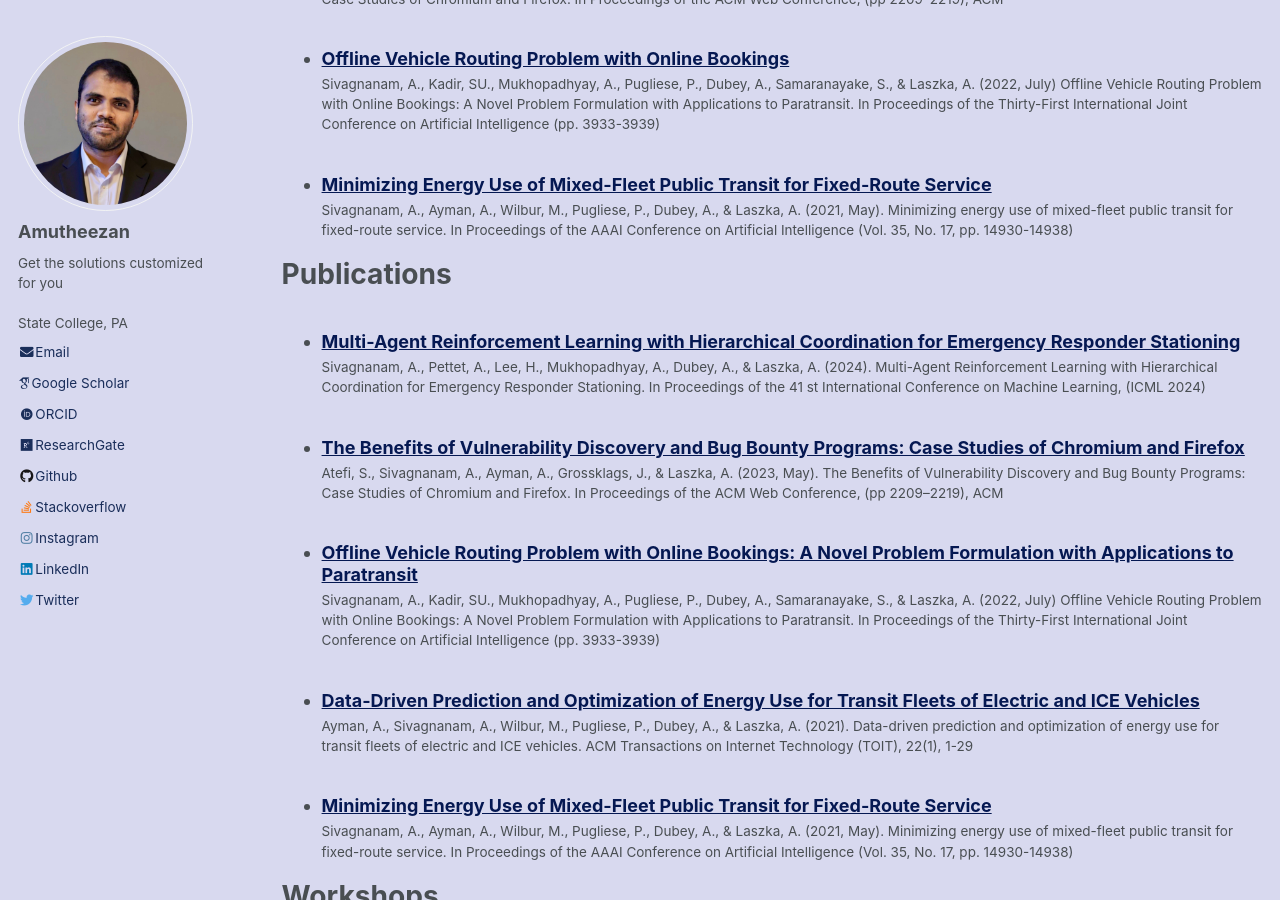
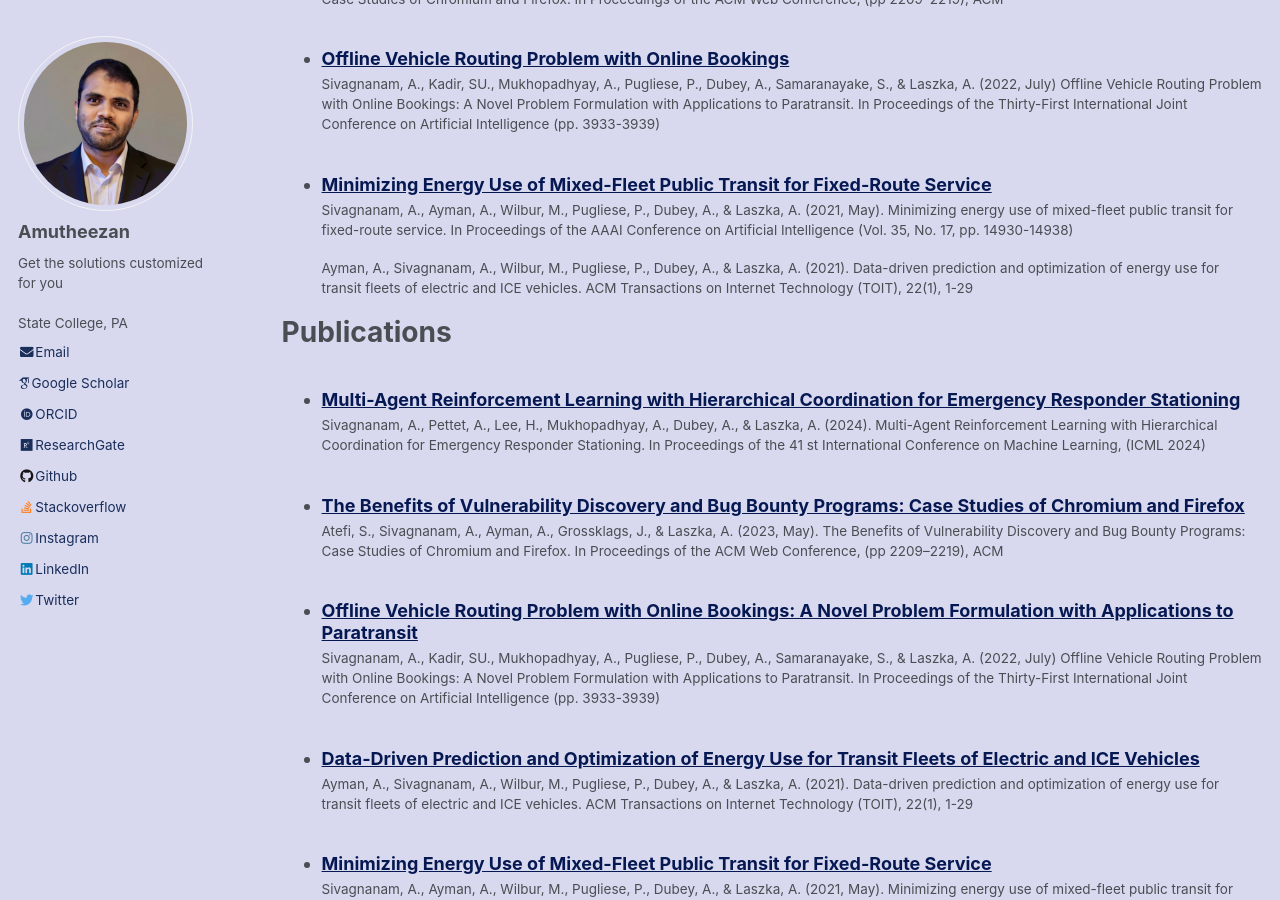
Before and after one commit to Amutheezan/amutheezan.github.io, a Jekyll site: the page built from _pages/cv.md, in a window 1280 px wide and 900 px high, scrolled down 3368 px. Built offline with Jekyll 4.4.1, drawn with Linux system fonts in a browser that asks for light colours; some web fonts are replaced.

Commit message:
Update 2021-05-18-hdemma.md

```diff
--- a/_projects/2021-05-18-hdemma.md
+++ b/_projects/2021-05-18-hdemma.md
@@ -5,6 +5,7 @@ collection: projects
 permalink: /projects/public-transit
 date: 2021-05-18
 citation: 'Sivagnanam, A., Ayman, A., Wilbur, M., Pugliese, P., Dubey, A., & Laszka, A. (2021, May). Minimizing energy use of mixed-fleet public transit for fixed-route service. In Proceedings of the AAAI Conference on Artificial Intelligence (Vol. 35, No. 17, pp. 14930-14938)'
+citation_1: 'Ayman, A., Sivagnanam, A., Wilbur, M., Pugliese, P., Dubey, A., & Laszka, A. (2021). Data-driven prediction and optimization of energy use for transit fleets of electric and ICE vehicles. ACM Transactions on Internet Technology (TOIT), 22(1), 1-29'
 
 ---
 ### 📌 Key Contributions
```
